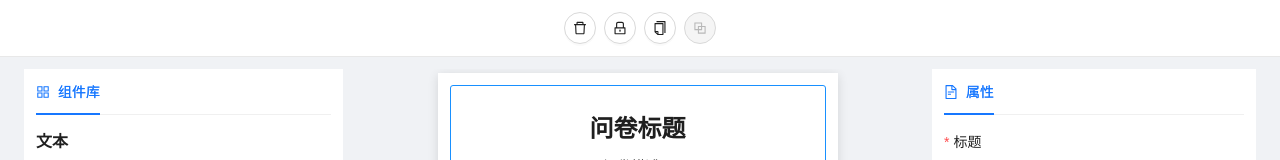
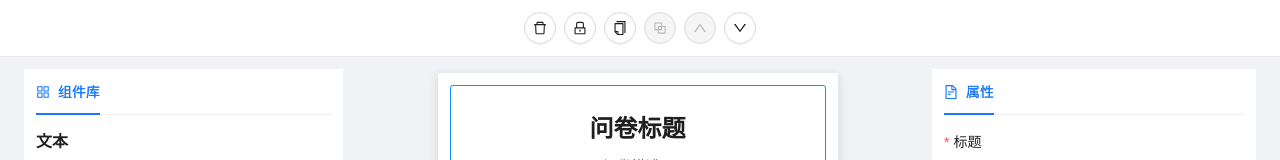
Before and after one commit to fangpeidong/low-code-react-form, a React (Create React App) app: page / in a window 1280 px wide. Shown: the top 160 px of the page. Built offline with nearby package versions, Linux system fonts and the light colour scheme.

Commit message:
feat: 实现拖拽和上移、下移

```diff
--- a/package.json
+++ b/package.json
@@ -4,6 +4,9 @@
   "private": true,
   "dependencies": {
     "@ant-design/icons": "^5.5.1",
+    "@dnd-kit/core": "^6.1.0",
+    "@dnd-kit/sortable": "^8.0.0",
+    "@dnd-kit/utilities": "^3.2.2",
     "@reduxjs/toolkit": "^2.3.0",
     "@testing-library/jest-dom": "^5.17.0",
     "@testing-library/react": "^13.4.0",
--- /dev/null
+++ b/src/components/DragSortable/SortableContainer.tsx
@@ -0,0 +1,56 @@
+import { FC } from 'react';
+import {
+  DndContext,
+  closestCenter,
+  MouseSensor,
+  useSensor,
+  useSensors,
+  DragEndEvent
+} from '@dnd-kit/core';
+import {
+  SortableContext,
+  verticalListSortingStrategy
+} from '@dnd-kit/sortable';
+
+type PropsType = {
+  children: JSX.Element | JSX.Element[];
+  items: Array<{ id: string; [key: string]: any }>;
+  onDragEnd: (oldIndex: number, newIndex: number) => void;
+};
+
+const SortableContainer: FC<PropsType> = (props: PropsType) => {
+  const { children, items, onDragEnd } = props;
+
+  const sensors = useSensors(
+    useSensor(MouseSensor, {
+      activationConstraint: {
+        distance: 8 // 8px
+      }
+    })
+  );
+
+  function handleDragEnd(event: DragEndEvent) {
+    const { active, over } = event;
+    if (over == null) return;
+
+    if (active.id !== over.id) {
+      const oldIndex = items.findIndex((c) => c.fe_id === active.id);
+      const newIndex = items.findIndex((c) => c.fe_id === over.id);
+      onDragEnd(oldIndex, newIndex);
+    }
+  }
+
+  return (
+    <DndContext
+      sensors={sensors}
+      collisionDetection={closestCenter}
+      onDragEnd={handleDragEnd}
+    >
+      <SortableContext items={items} strategy={verticalListSortingStrategy}>
+        {children}
+      </SortableContext>
+    </DndContext>
+  );
+};
+
+export default SortableContainer;
--- /dev/null
+++ b/src/components/DragSortable/SortableItem.tsx
@@ -0,0 +1,26 @@
+import { FC } from 'react';
+import { useSortable } from '@dnd-kit/sortable';
+import { CSS } from '@dnd-kit/utilities';
+
+type PropsType = {
+  id: string;
+  children: JSX.Element;
+};
+
+const SortableItem: FC<PropsType> = ({ id, children }) => {
+  const { attributes, listeners, setNodeRef, transform, transition } =
+    useSortable({ id });
+
+  const style = {
+    transform: CSS.Transform.toString(transform),
+    transition
+  };
+
+  return (
+    <div ref={setNodeRef} style={style} {...attributes} {...listeners}>
+      {children}
+    </div>
+  );
+};
+
+export default SortableItem;
--- a/src/pages/Edit/EditCanvas.tsx
+++ b/src/pages/Edit/EditCanvas.tsx
@@ -5,11 +5,14 @@ import useGetComponentInfo from '../../hooks/useGetComponentInfo';
 import { getComponentConfByType } from '../../components';
 import {
   changeSelectedId,
-  ComponentInfoType
+  ComponentInfoType,
+  moveComponent
 } from '../../store/componentsReducer';
 import { useDispatch } from 'react-redux';
 import classNames from 'classnames';
 import useBindCanvasKeyPress from '../../hooks/useBindCanvasKeyPress';
+import SortableContainer from '../../components/DragSortable/SortableContainer';
+import SortableItem from '../../components/DragSortable/SortableItem';
 
 type PropsType = {
   loading: boolean;
@@ -41,7 +44,19 @@ const EditCanvas: FC<PropsType> = ({ loading }) => {
       </div>
     );
   }
+
+  // SortableContainer 组件的 items 属性，需要每个 item 都有 id
+  const componentListWithId = componentList.map((c) => {
+    return { ...c, id: c.fe_id };
+  });
+
+  // 拖拽排序结束
+  function handleDragEnd(oldIndex: number, newIndex: number) {
+    dispatch(moveComponent({ oldIndex, newIndex }));
+  }
+
   return (
+    <SortableContainer items={componentListWithId} onDragEnd={handleDragEnd}>
       <div className={styles.canvas}>
         {componentList
           .filter((c) => !c.isHidden)
@@ -57,16 +72,18 @@ const EditCanvas: FC<PropsType> = ({ loading }) => {
             });
 
             return (
+              <SortableItem key={fe_id} id={fe_id}>
                 <div
-              key={fe_id}
                   className={wrapperClassName}
                   onClick={(e) => handleClick(e, fe_id)}
                 >
                   <div className={styles.component}>{getComponent(c)}</div>
                 </div>
+              </SortableItem>
             );
           })}
       </div>
+    </SortableContainer>
   );
 };
 
--- a/src/pages/Edit/EditToolbar.tsx
+++ b/src/pages/Edit/EditToolbar.tsx
@@ -4,32 +4,33 @@ import {
   BlockOutlined,
   CopyOutlined,
   DeleteOutlined,
-  EyeInvisibleOutlined,
-  LockOutlined
+  LockOutlined,
+  UpOutlined,
+  DownOutlined
 } from '@ant-design/icons';
 import { useDispatch } from 'react-redux';
 import {
-  changeComponentHidden,
   copySelectedComponent,
   removeSelectedComponent,
   toggleComponentLocked,
-  pasteCopiedComponent
+  pasteCopiedComponent,
+  moveComponent
 } from '../../store/componentsReducer';
 import useGetComponentInfo from '../../hooks/useGetComponentInfo';
 
 const EditToolbar: FC = () => {
   const dispatch = useDispatch();
-  const { selectedId, selectedComponent, copiedComponent } =
+  const { selectedId, selectedComponent, copiedComponent, componentList } =
     useGetComponentInfo();
   const { isLocked } = selectedComponent || {};
+  const length = componentList.length;
+  const selectedIndex = componentList.findIndex((c) => c.fe_id === selectedId);
+  const isFirst = selectedIndex <= 0; // 第一个
+  const isLast = selectedIndex + 1 >= length; // 最后一个
   // 删除
   function handleDelete() {
     dispatch(removeSelectedComponent());
   }
-  // // 隐藏
-  // function handleHidden() {
-  //   dispatch(changeComponentHidden({ fe_id: selectedId, isHidden: true }));
-  // }
   // 锁定
   function handleLock() {
     dispatch(toggleComponentLocked({ fe_id: selectedId }));
@@ -43,6 +44,22 @@ const EditToolbar: FC = () => {
     dispatch(pasteCopiedComponent());
   }
 
+  // 上移
+  function moveUp() {
+    if (isFirst) return;
+    dispatch(
+      moveComponent({ oldIndex: selectedIndex, newIndex: selectedIndex - 1 })
+    );
+  }
+
+  // 下移
+  function moveDown() {
+    if (isLast) return;
+    dispatch(
+      moveComponent({ oldIndex: selectedIndex, newIndex: selectedIndex + 1 })
+    );
+  }
+
   return (
     <Space>
       <Tooltip title="删除">
@@ -52,13 +69,6 @@ const EditToolbar: FC = () => {
           onClick={handleDelete}
         ></Button>
       </Tooltip>
-      {/* <Tooltip title="隐藏">
-        <Button
-          shape="circle"
-          icon={<EyeInvisibleOutlined />}
-          onClick={handleHidden}
-        ></Button>
-      </Tooltip> */}
       <Tooltip title="锁定">
         <Button
           shape="circle"
@@ -78,6 +88,22 @@ const EditToolbar: FC = () => {
           disabled={copiedComponent == null}
         ></Button>
       </Tooltip>
+      <Tooltip title="上移">
+        <Button
+          shape="circle"
+          icon={<UpOutlined />}
+          onClick={moveUp}
+          disabled={isFirst}
+        ></Button>
+      </Tooltip>
+      <Tooltip title="下移">
+        <Button
+          shape="circle"
+          icon={<DownOutlined />}
+          onClick={moveDown}
+          disabled={isLast}
+        ></Button>
+      </Tooltip>
     </Space>
   );
 };
--- a/src/store/componentsReducer/index.ts
+++ b/src/store/componentsReducer/index.ts
@@ -3,6 +3,7 @@ import { nanoid } from 'nanoid';
 import { ComponentPropsType } from '../../components';
 import { getNextSelectedId, insertNewComponent } from './utils';
 import cloneDeep from 'lodash.clonedeep';
+import { arrayMove } from '@dnd-kit/sortable';
 
 export type ComponentInfoType = {
   fe_id: string;
@@ -147,6 +148,15 @@ export const componentsSlice = createSlice({
       if (selectedIndex < 0) return; // 未选中组件
       if (selectedIndex + 1 === componentList.length) return; // 已经选中了最后一个，无法再向下选中
       state.selectedId = componentList[selectedIndex + 1].fe_id;
+    },
+    // 移动组件位置
+    moveComponent: (
+      state: ComponentsStateType,
+      action: PayloadAction<{ oldIndex: number; newIndex: number }>
+    ) => {
+      const { componentList: curComponentList } = state;
+      const { oldIndex, newIndex } = action.payload;
+      state.componentList = arrayMove(curComponentList, oldIndex, newIndex);
     }
   }
 });
@@ -162,7 +172,8 @@ export const {
   copySelectedComponent,
   pasteCopiedComponent,
   selectPrevComponent,
-  selectNextComponent
+  selectNextComponent,
+  moveComponent
 } = componentsSlice.actions;
 
 export default componentsSlice.reducer;
```
Also changed, not shown: 1 other file (tests, documents, lock files or other folders). Lines whose indentation alone changed are shown as unchanged.
